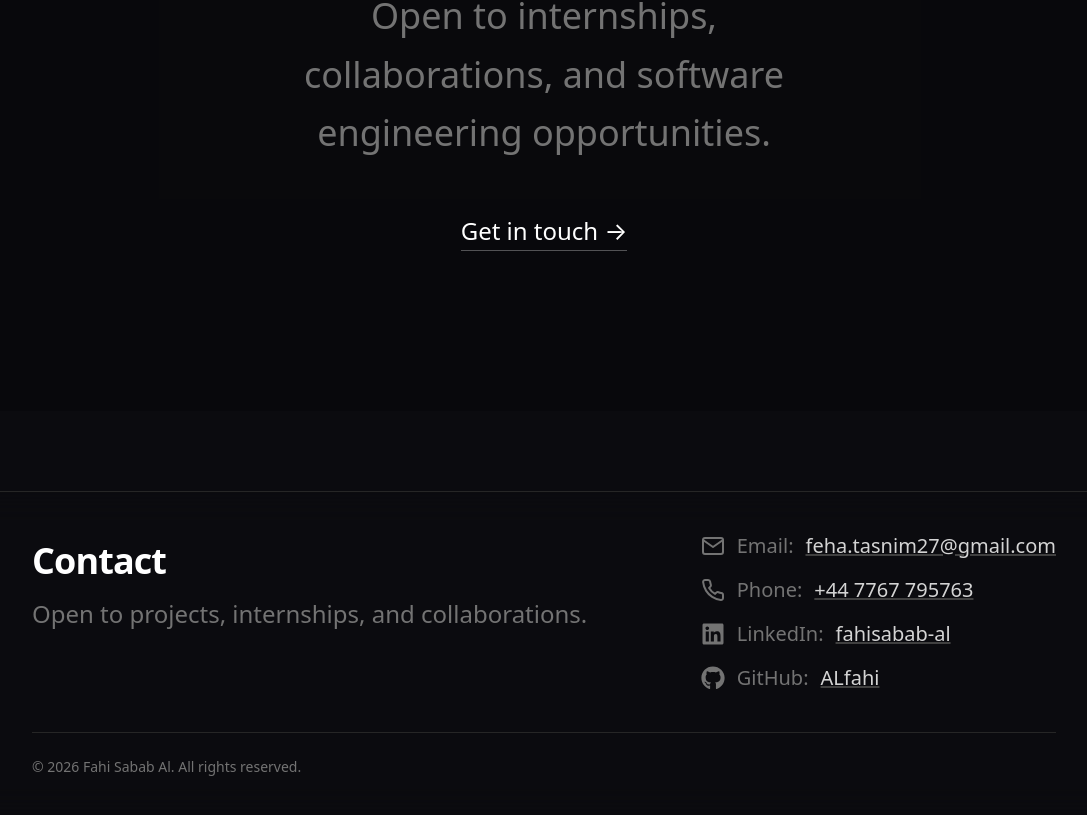
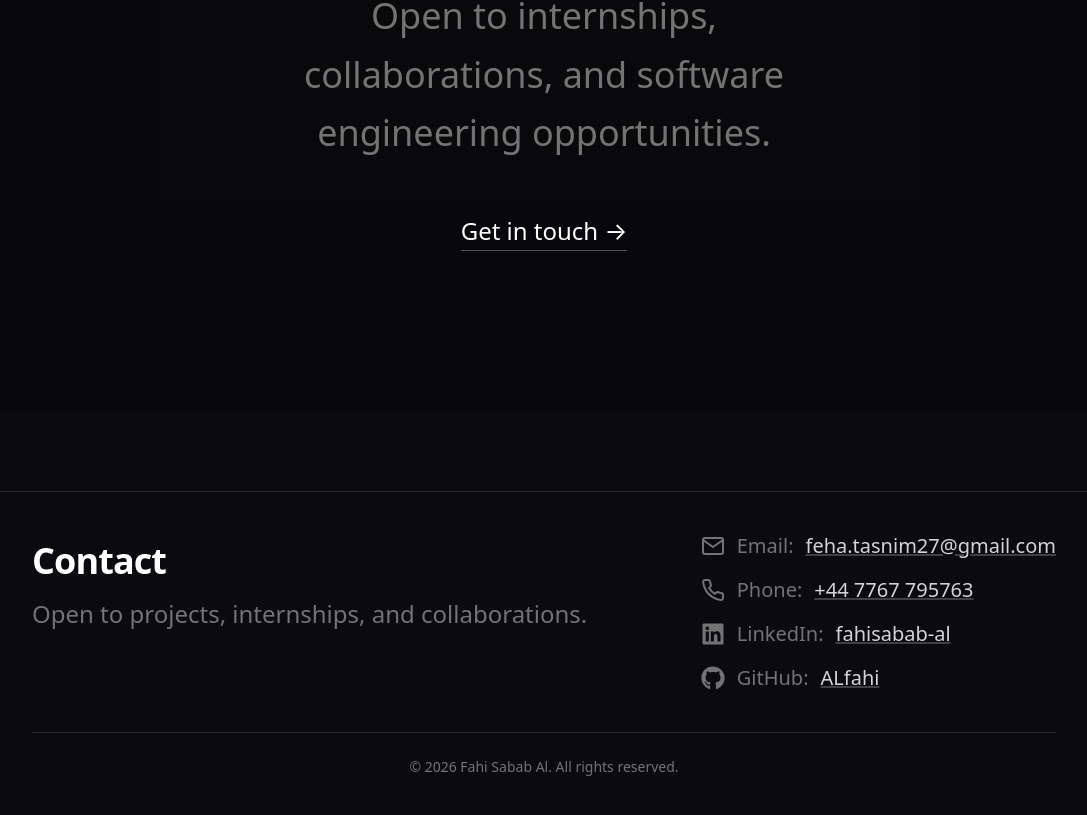
Before and after one commit to ALfahi/portfolio-website, a Next.js app: page / in a window 1280 px wide. Shown: the part 5390-6205 px from the top of the page, without its empty margins (96-1183 px from the left). Built offline with nearby package versions, Linux system fonts and the light colour scheme.

Commit message:
centered copyright notice

```diff
--- a/app/components/layout/Footer.tsx
+++ b/app/components/layout/Footer.tsx
@@ -55,7 +55,7 @@ export default function Footer() {
       </div>
 
       {/* COPYRIGHT SECTION */}
-      <div className="max-w-5xl mx-auto mt-10 pt-6 border-t border-neutral-800 flex items-center justify-between">
+      <div className="max-w-5xl mx-auto mt-10 pt-6 border-t border-neutral-800 flex items-center justify-center">
         <p className="text-xs md:text-sm text-neutral-500">
           © 2026 Fahi Sabab Al. All rights reserved.
         </p>
```
